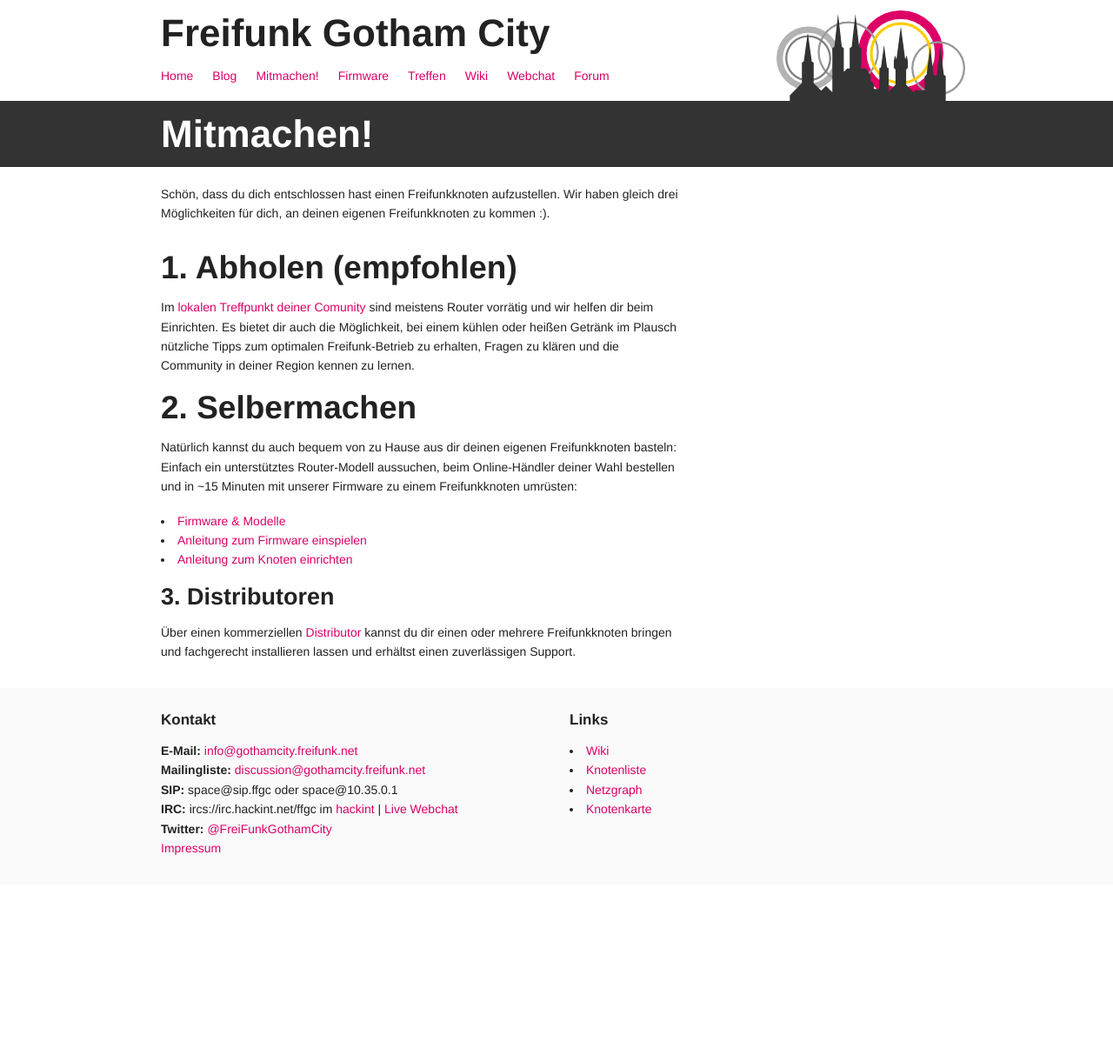
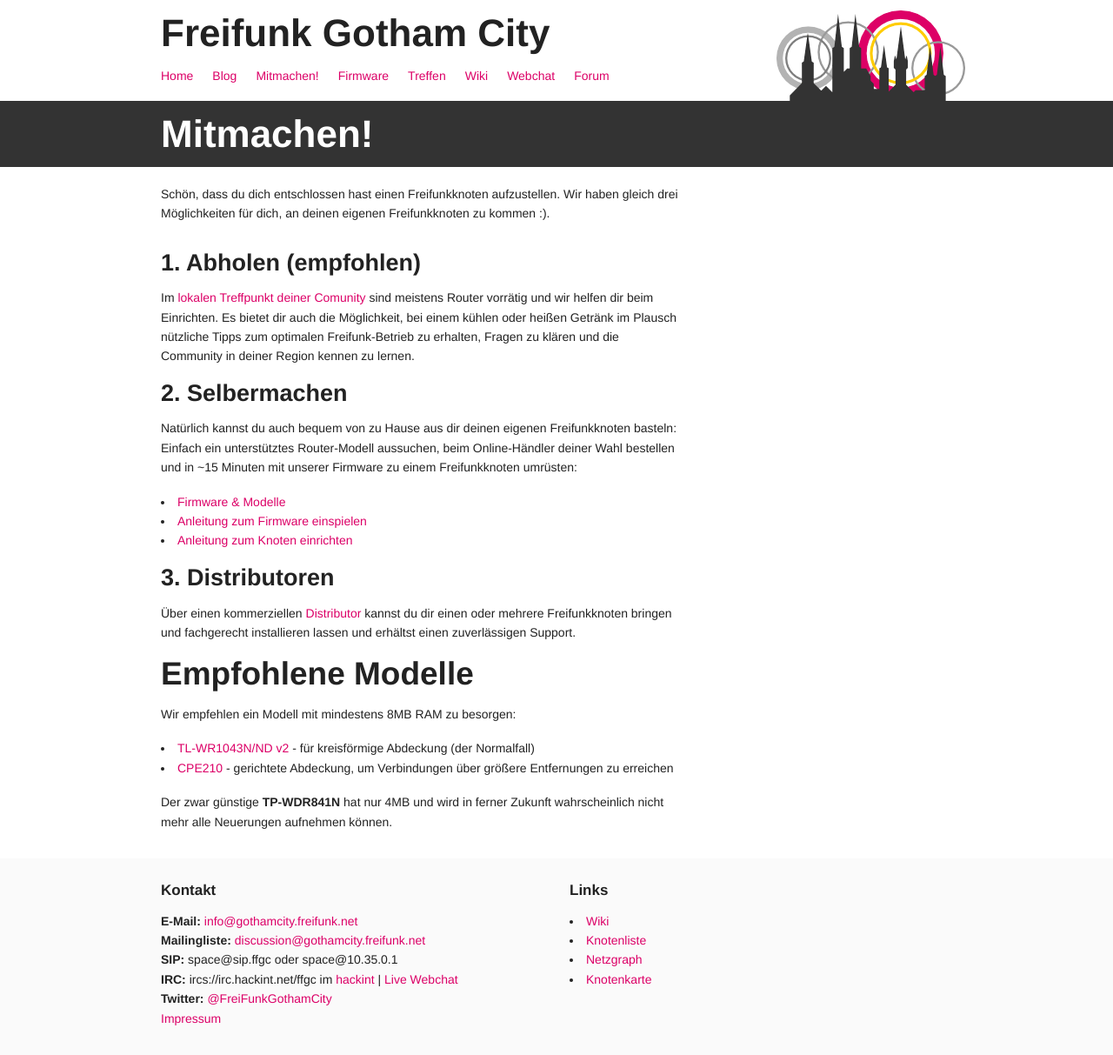
Before and after one commit to ffnord/startseite, a Jekyll site: the page built from mitmachen.html, in a window 1280 px wide. Shown: the whole page at 87% size. Built offline with Jekyll 4.4.1, drawn with Linux system fonts in a browser that asks for light colours; before the commit the page ends 1017 px from its top, so only the background shows below that.

Commit message:
Empfohlene Modelle 1043 und CPE210

```diff
--- a/mitmachen.html
+++ b/mitmachen.html
@@ -19,10 +19,10 @@
 
 <div class="row">
   <div class="eight columns">
-    <h2>1. Abholen (empfohlen)</h2>
+    <h3>1. Abholen (empfohlen)</h3>
     <p>Im <a href="http://ffnord.net/mitmachen.html">lokalen Treffpunkt deiner Comunity</a> sind meistens Router vorrätig und wir helfen dir beim Einrichten. Es bietet dir auch die Möglichkeit, bei einem kühlen oder heißen Getränk im Plausch nützliche Tipps zum optimalen Freifunk-Betrieb zu erhalten, Fragen zu klären und die Community in deiner Region kennen zu lernen.
 
-    <h2>2. Selbermachen</h2>
+    <h3>2. Selbermachen</h3>
     <p>Natürlich kannst du auch bequem von zu Hause aus dir deinen eigenen Freifunkknoten basteln: Einfach ein unterstütztes Router-Modell aussuchen, beim Online-Händler deiner Wahl bestellen und in ~15 Minuten mit unserer Firmware zu einem Freifunkknoten umrüsten:
       <ul>
         <li><a href="/firmware.html">Firmware &amp; Modelle</a></li>
@@ -32,5 +32,14 @@
 
     <h3>3. Distributoren</h3>
     <p>Über einen kommerziellen <a href="/distributor.html">Distributor</a> kannst du dir einen oder mehrere Freifunkknoten bringen und fachgerecht installieren lassen und erhältst einen zuverlässigen Support.</p>
+
+    <h2>Empfohlene Modelle</h2>
+    <p>Wir empfehlen ein Modell mit mindestens 8MB RAM zu besorgen:</p>
+    <ul>
+      <li><a href="/firmware.html#TP-Link_TL-WR1043N/ND">TL-WR1043N/ND v2</a> - für kreisförmige Abdeckung (der Normalfall)</li>
+      <li><a href="/firmware.html#TP-Link">CPE210</a> - gerichtete Abdeckung, um Verbindungen über größere Entfernungen zu erreichen</li>
+    </ul>
+    <p>Der zwar günstige <b>TP-WDR841N</b> hat nur 4MB und wird in ferner Zukunft wahrscheinlich nicht mehr alle Neuerungen aufnehmen können.
+    </p>
   </div>
 </div>
```
